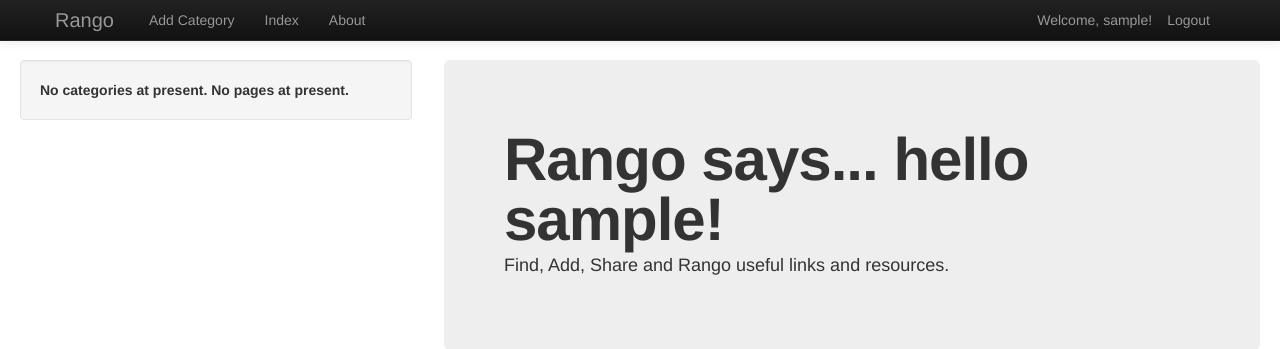
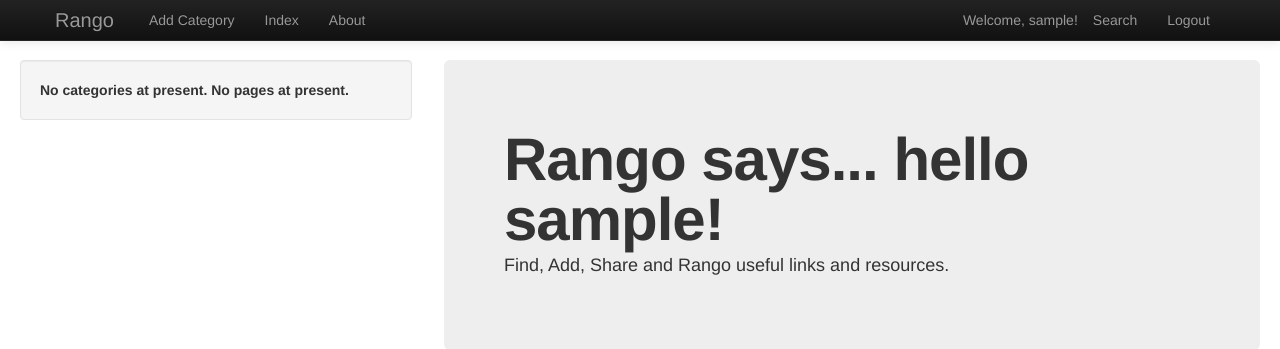
Before and after one commit to mhinrichs/sho-site, a Django app: template sho-site/rango/templates/rango/index.html in a window 1280 px wide. Shown: the top 349 px of the page. Run offline with Django 3.2, Linux system fonts and the light colour scheme; the template is opened without the code that fills it, so the values that code supplies are empty; the visitor is signed in with stand-in values (Sample User, id 1); parts of the project's set-up code (start-up, migrations or seed data) failed here and were passed over; some libraries are stand-ins or nearby versions.

Commit message:
TwD added search to the base template

```diff
--- a/sho-site/rango/templates/rango/rango_base.html
+++ b/sho-site/rango/templates/rango/rango_base.html
@@ -33,6 +33,7 @@
                         <u1 class="nav pull-right">
                             {% if user.is_authenticated %}
                             <li class="navbar-text">Welcome, {{ user.username }}!</li>
+                            <li><a href="/rango/search/">Search</a></li>
                             <li><a href="/rango/logout/">Logout</a></li>
                             {% else %}
                             <li><a href="/rango/register/">Register</a></li>
```
